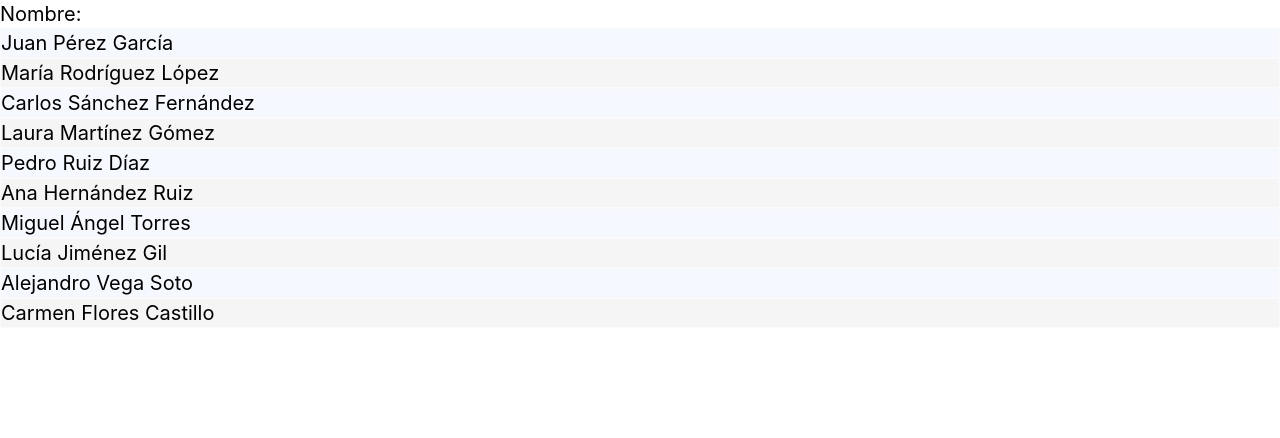
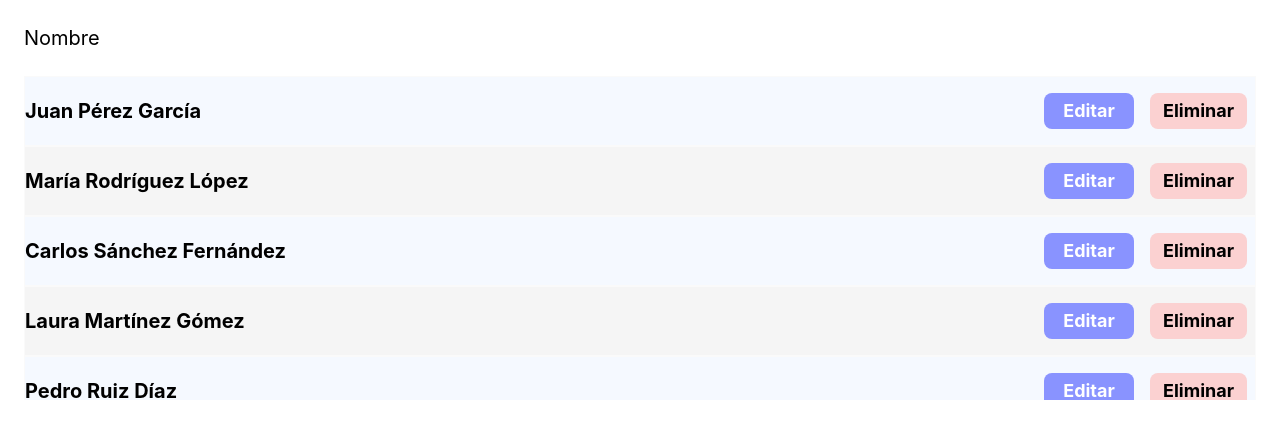
Before and after one commit to egilp04/listO, a React (Vite) app: page / in a window 1280 px wide. Shown: the top 438 px of the page. Built offline with nearby package versions, Linux system fonts and the light colour scheme.

Commit message:
creacion del componente tabla

```diff
--- a/src/componentes/Table.tsx
+++ b/src/componentes/Table.tsx
@@ -1,4 +1,5 @@
 import { useEffect, useState } from "react";
+import Button from "./Button";
 
 const Table = () => {
   const [info, setInfo] = useState<string[]>([]);
@@ -11,16 +12,24 @@ const Table = () => {
     getData();
   }, []);
   return (
-    <div className="flex flex-col">
-      <div className="flex flex-row">
-        <label>Nombre:</label>
+    <div className="flex flex-col gap-6 max-h-100 overflow-auto  p-6">
+      <div className="flex flex-row w-full">
+        <label>Nombre</label>
       </div>
       <div className="flex flex-col">
         {info.map((inf, index) => (
           <div
-            className={`border border-neutral-50 ${index % 2 == 0 ? "bg-primary-100" : "bg-neutral-100"}`}
+            className={`items-center pt-4 pb-4 border border-neutral-50 flex flex-row ${index % 2 == 0 ? "bg-primary-100" : "bg-neutral-100"}`}
           >
-            <label>{inf.nombre}</label>
+            <label className="w-full font-bold">{inf.nombre}</label>
+            <div className="gap-4 flex flex-row justify-end pr-2">
+              <Button>
+                <span>Editar</span>
+              </Button>
+              <Button className="bg-danger-300">
+                <span className="text-black">Eliminar</span>
+              </Button>
+            </div>
           </div>
         ))}
       </div>
```
